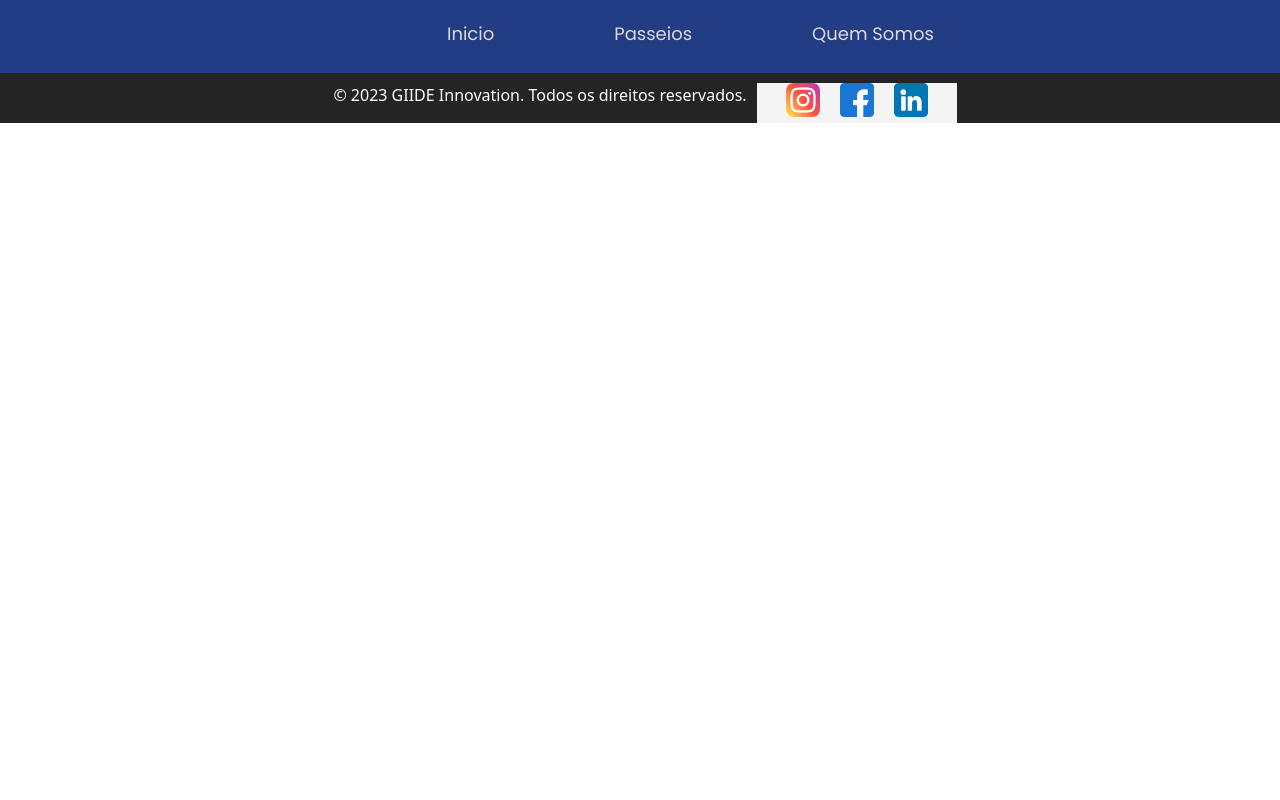
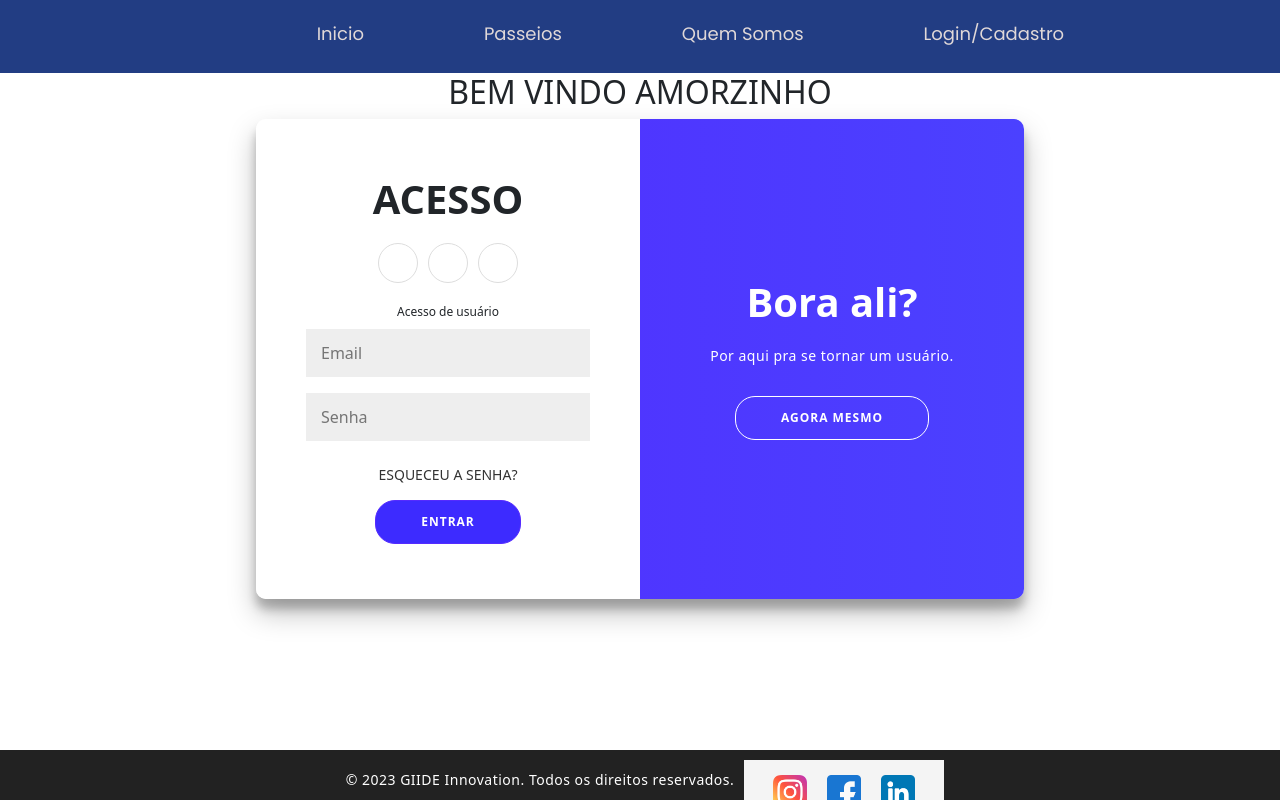
Before and after one commit to 07111992/BoraAli, a React (Create React App) app: page /LoginCadastro in a window 1280 px wide. Built offline with nearby package versions, Linux system fonts and the light colour scheme.

Commit message:
tela de login/cadastro

```diff
--- a/public/index.html
+++ b/public/index.html
@@ -57,7 +57,7 @@
       work correctly both with client-side routing and a non-root public URL.
       Learn how to configure a non-root public URL by running `npm run build`.
     -->
-    <title>Bora Ali</title>
+    <title>Bora la</title>
   </head>
   <body>
     <noscript>You need to enable JavaScript to run this app.</noscript>
--- a/src/App.js
+++ b/src/App.js
@@ -7,6 +7,7 @@ import Menu from './components/menu/menu';
 import Footer from './components/footer/footer';
 
 import { BrowserRouter as Router, Routes, Route } from "react-router-dom"
+import LoginCadastro from './components/LoginCadastro/LoginCadastro';
 
 
 function App() {
@@ -17,6 +18,7 @@ function App() {
               <Route path='/' element={<TelaInicial />} />
               <Route path='/Passeios' element={<Passeios/>} />
               <Route path="/QuemSomos" element={<QuemSomos />} />
+              <Route path="/LoginCadastro" element={<LoginCadastro />} />
           </Routes>
           <Footer/>
       </Router>
--- /dev/null
+++ b/src/components/LoginCadastro/LoginCadastro.css
@@ -0,0 +1,235 @@
+
+h1 {
+	font-weight: bold;
+	margin: 0;
+}
+
+h2 {
+	text-align: center;
+}
+
+p {
+	font-size: 14px;
+	font-weight: 100;
+	line-height: 20px;
+	letter-spacing: 0.5px;
+	margin: 20px 0 30px;
+}
+
+span {
+	font-size: 12px;
+}
+
+a {
+	color: #333;
+	font-size: 14px;
+	text-decoration: none;
+	margin: 15px 0;
+}
+
+button {
+	border-radius: 20px;
+	border: 1px solid #552bff;
+	background-color: #3d2bff;
+	color: #FFFFFF;
+	font-size: 12px;
+	font-weight: bold;
+	padding: 12px 45px;
+	letter-spacing: 1px;
+	text-transform: uppercase;
+	transition: transform 80ms ease-in;
+}
+
+button:active {
+	transform: scale(0.95);
+}
+
+button:focus {
+	outline: none;
+}
+
+button.ghost {
+	background-color: transparent;
+	border-color: #FFFFFF;
+}
+
+form {
+	background-color: #FFFFFF;
+	display: flex;
+	align-items: center;
+	justify-content: center;
+	flex-direction: column;
+	padding: 0 50px;
+	height: 100%;
+	text-align: center;
+}
+
+input {
+	background-color: #eee;
+	border: none;
+	padding: 12px 15px;
+	margin: 8px 0;
+	width: 100%;
+}
+
+.container {
+	background-color: #fff;
+	border-radius: 10px;
+  	box-shadow: 0 14px 28px rgba(0,0,0,0.25),
+			0 10px 10px rgba(0,0,0,0.22);
+	position: relative;
+	overflow: hidden;
+	width: 768px;
+	max-width: 100%;
+	min-height: 480px;
+}
+
+.form-container {
+	position: absolute;
+	top: 0;
+	height: 100%;
+	transition: all 0.6s ease-in-out;
+}
+
+.sign-in-container {
+	left: 0;
+	width: 50%;
+	z-index: 2;
+}
+
+.container.right-panel-active .sign-in-container {
+	transform: translateX(100%);
+}
+
+.sign-up-container {
+	left: 0;
+	width: 50%;
+	opacity: 0;
+	z-index: 1;
+}
+
+.container.right-panel-active .sign-up-container {
+	transform: translateX(100%);
+	opacity: 1;
+	z-index: 5;
+	animation: show 0.6s;
+}
+
+@keyframes show {
+	0%, 49.99% {
+		opacity: 0;
+		z-index: 1;
+	}
+
+	50%, 100% {
+		opacity: 1;
+		z-index: 5;
+	}
+}
+
+.overlay-container {
+	position: absolute;
+	top: 0;
+	left: 50%;
+	width: 50%;
+	height: 100%;
+	overflow: hidden;
+	transition: transform 0.6s ease-in-out;
+	z-index: 100;
+}
+
+.container.right-panel-active .overlay-container{
+	transform: translateX(-100%);
+}
+
+.overlay {
+	background: #5a41ff;
+	background: -webkit-linear-gradient(to right, #4e2bff, #5a41ff);
+	background: linear-gradient(to right, #522bff, #4b41ff);
+	background-repeat: no-repeat;
+	background-size: cover;
+	background-position: 0 0;
+	color: #FFFFFF;
+	position: relative;
+	left: -100%;
+	height: 100%;
+	width: 200%;
+  	transform: translateX(0);
+	transition: transform 0.6s ease-in-out;
+}
+
+.container.right-panel-active .overlay {
+  	transform: translateX(50%);
+}
+
+.overlay-panel {
+	position: absolute;
+	display: flex;
+	align-items: center;
+	justify-content: center;
+	flex-direction: column;
+	padding: 0 40px;
+	text-align: center;
+	top: 0;
+	height: 100%;
+	width: 50%;
+	transform: translateX(0);
+	transition: transform 0.6s ease-in-out;
+}
+
+.overlay-left {
+	transform: translateX(-20%);
+}
+
+.container.right-panel-active .overlay-left {
+	transform: translateX(0);
+}
+
+.overlay-right {
+	right: 0;
+	transform: translateX(0);
+}
+
+.container.right-panel-active .overlay-right {
+	transform: translateX(20%);
+}
+
+.social-container {
+	margin: 20px 0;
+}
+
+.social-container a {
+	border: 1px solid #DDDDDD;
+	border-radius: 50%;
+	display: inline-flex;
+	justify-content: center;
+	align-items: center;
+	margin: 0 5px;
+	height: 40px;
+	width: 40px;
+}
+
+footer {
+    background-color: #222;
+    color: #fff;
+    font-size: 14px;
+    bottom: 0;
+    position: fixed;
+    left: 0;
+    right: 0;
+    text-align: center;
+    z-index: 999;
+}
+
+footer p {
+    margin: 10px 0;
+}
+
+footer i {
+    color: rgb(236, 236, 236);
+}
+
+footer a {
+    color: #3c97bf;
+    text-decoration: none;
+}
--- /dev/null
+++ b/src/components/LoginCadastro/LoginCadastro.js
@@ -0,0 +1,91 @@
+import { useState } from 'react';
+import '../LoginCadastro/LoginCadastro.css'
+
+export default function LoginCadastro() {
+    const signUpButton = document.getElementById('signUp');
+    const signInButton = document.getElementById('signIn');
+    const container = document.getElementById('container');
+
+    const [trocar, setTrocar] = useState('signIn')
+    // signUpButton.onclick(() => {
+
+    //     container.classList.add("right-panel-active");
+    // });
+
+    // signInButton.addEventListener('click', () => {
+    //     container.classList.remove("right-panel-active");
+    // });
+    function change() {
+        if(trocar==='signIn'){
+            setTrocar('signUp')
+        } else{
+            setTrocar('signIn')
+        }
+
+    }
+
+    return <div>
+
+        <h2>BEM VINDO AMORZINHO</h2>
+
+
+        <div className="container" id="container">
+
+            <div className="form-container sign-up-container">
+                <form action="#">
+                    <h1>CRIAR CONTA</h1>
+
+                    <div className="social-container">
+                        <a href="#" class="social"><i class="fab fa-facebook-f"></i></a>
+                        <a href="#" class="social"><i class="fab fa-google-plus-g"></i></a>
+                        <a href="#" class="social"><i class="fab fa-linkedin-in"></i></a>
+                    </div>
+                    <span>Use seu email para se cadastrar.</span>
+
+                    <input type="text" placeholder="Nome" />
+                    <input type="email" placeholder="Email" />
+                    <input type="password" placeholder="Senha" />
+                    <button>CADASTRAR</button>
+                </form>
+            </div>
+
+
+            <div className="form-container sign-in-container">
+                <form action="#">
+                    <h1>ACESSO</h1>
+
+                    <div className="social-container">
+                        <a href="#" class="social"><i class="fab fa-facebook-f"></i></a>
+                        <a href="#" class="social"><i class="fab fa-google-plus-g"></i></a>
+                        <a href="#" class="social"><i class="fab fa-linkedin-in"></i></a>
+                    </div>
+                    <span>Acesso de usuário</span>
+
+                    <input type="email" placeholder="Email" />
+                    <input type="password" placeholder="Senha" />
+                    <a href="#">ESQUECEU A SENHA?</a>
+                    <button>ENTRAR</button>
+                </form>
+            </div>
+
+
+            <div className="overlay-container">
+                <div className="overlay">
+
+                    <div className="overlay-panel overlay-left">
+                        <h1>Se já for cadastrado, vem cá.</h1>
+                        <p>Informe seus dados de usuário.</p>
+                        <button class="ghost" id='SignIn'>Acessar</button>
+                    </div>
+
+                    <div className="overlay-panel overlay-right">
+                        <h1>Bora ali?</h1>
+                        <p>Por aqui pra se tornar um usuário.</p>
+                        <button className="ghost" id='SignUn'>Agora mesmo</button>
+                    </div>
+                </div>
+            </div>
+
+        </div>
+    </div>
+}
--- a/src/components/Passeios/Passeios.js
+++ b/src/components/Passeios/Passeios.js
@@ -1,6 +1,6 @@
 export default function Passeios() {
     return <div>
-                <h1>pagina de passeios</h1>
+                <h1>picole</h1>
             </div>
 
 }
--- a/src/components/menu/menu.js
+++ b/src/components/menu/menu.js
@@ -19,6 +19,10 @@ export default function Menu() {
           <li>
             <Link to="/QuemSomos">Quem Somos</Link>
           </li>
+          <li>
+            <Link to="/LoginCadastro">Login/Cadastro</Link>
+          </li>
+
         </ul>
       </nav>
     </div>
```
Also changed, not shown: 1 other file (tests, documents, lock files or other folders).
